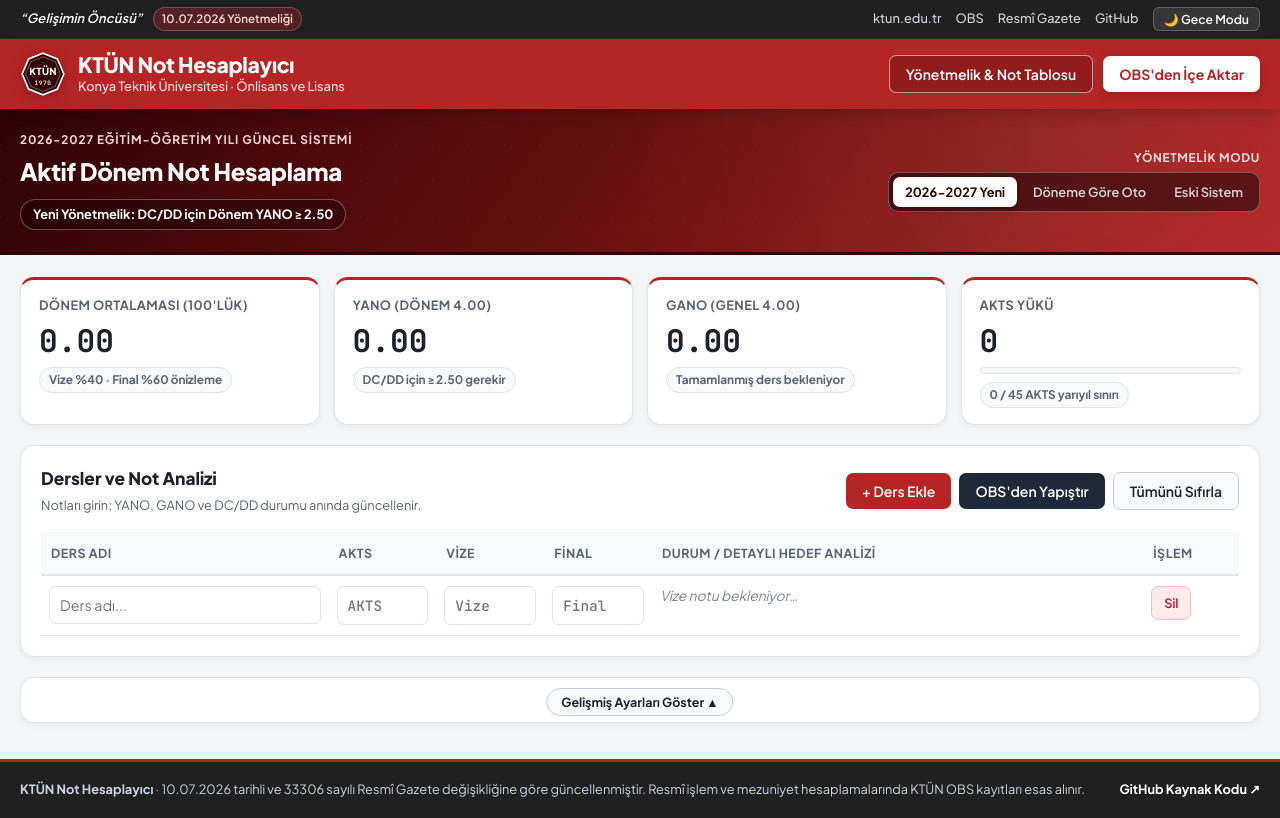
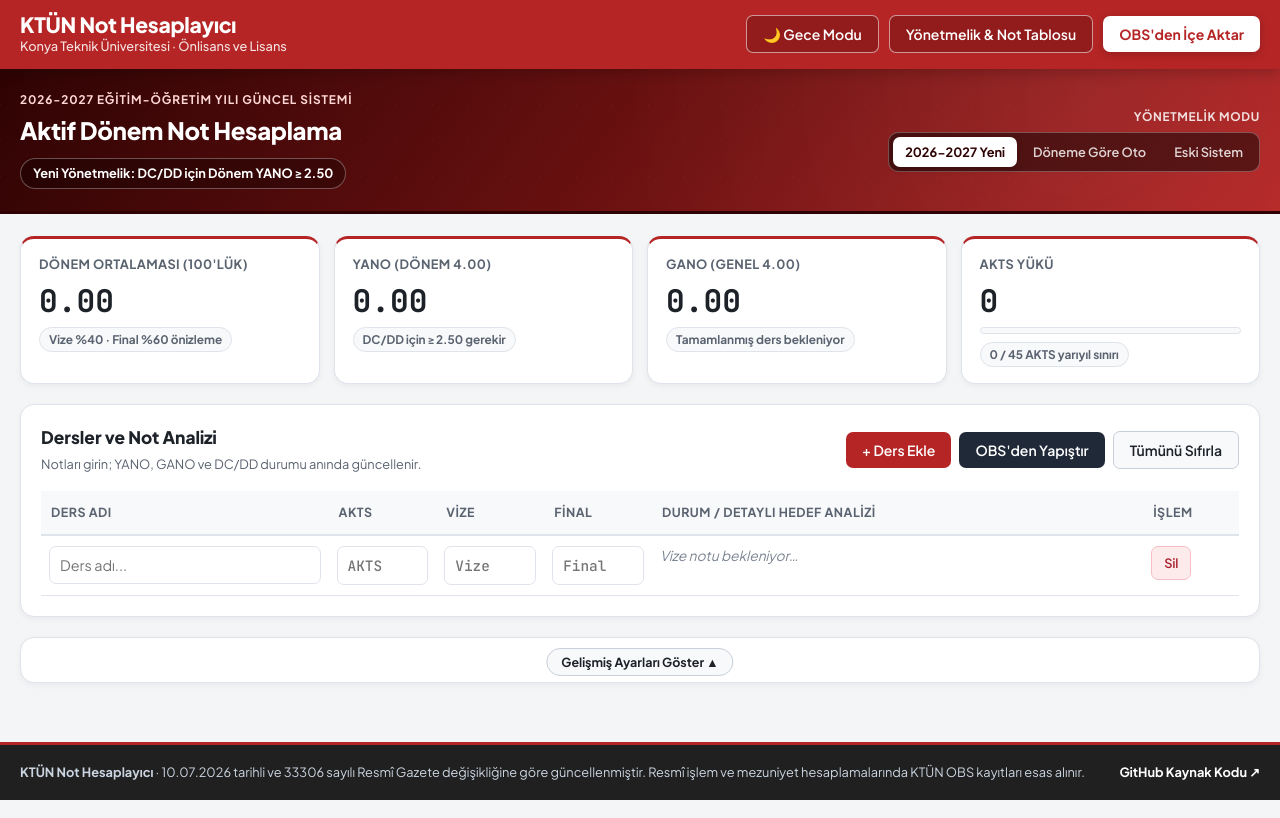
Before and after one commit to halilbozoglu/website, a plain HTML site: page index.html in a window 1280 px wide. Drawn offline with Linux system fonts and the light colour scheme.

Commit message:
Remove top utility bar and KTUN emblem from navbar

```diff
--- a/index.html
+++ b/index.html
@@ -8,7 +8,7 @@
     <link rel="preconnect" href="https://fonts.googleapis.com">
     <link rel="preconnect" href="https://fonts.gstatic.com" crossorigin>
     <link href="https://fonts.googleapis.com/css2?family=JetBrains+Mono:wght@500;600;700&family=Plus+Jakarta+Sans:wght@400;500;600;700;800&display=swap" rel="stylesheet">
-    <link rel="stylesheet" href="style.css?v=18">
+    <link rel="stylesheet" href="style.css?v=19">
     <script>
         (function () {
             try {
@@ -20,36 +20,10 @@
 </head>
 
 <body>
-    <!-- 1. Üst Kurumsal Şerit (#202020) -->
-    <div class="ktun-topbar">
-        <div class="shell topbar-inner">
-            <div class="topbar-left">
-                <span class="topbar-motto">“Gelişimin Öncüsü”</span>
-                <span class="topbar-reg-badge">10.07.2026 Yönetmeliği</span>
-            </div>
-            <nav class="topbar-right" aria-label="Kurumsal bağlantılar">
-                <a href="https://www.ktun.edu.tr/" target="_blank" rel="noopener noreferrer">ktun.edu.tr</a>
-                <a href="https://obsogrenci.ktun.edu.tr/" target="_blank" rel="noopener noreferrer">OBS</a>
-                <a href="https://www.resmigazete.gov.tr/eskiler/2026/07/20260710-3.htm" target="_blank" rel="noopener noreferrer">Resmî Gazete</a>
-                <a href="https://github.com/halilbozoglu/website" target="_blank" rel="noopener noreferrer">GitHub</a>
-                <button type="button" class="theme-toggle-btn" id="themeToggleBtn">🌙 Gece Modu</button>
-            </nav>
-        </div>
-    </div>
-
-    <!-- 2. Ana KTÜN Kırmızı Navbar (#b52525) -->
+    <!-- 1. Ana KTÜN Kırmızı Navbar (#b52525) -->
     <header class="ktun-navbar">
         <div class="shell navbar-inner">
             <div class="brand-group">
-                <div class="brand-emblem" aria-hidden="true">
-                    <svg viewBox="0 0 64 64" width="46" height="46" fill="none" xmlns="http://www.w3.org/2000/svg">
-                        <polygon points="32,3 52,11 61,32 52,53 32,61 12,53 3,32 12,11" fill="#2f0303" stroke="#ffffff" stroke-width="2.2" />
-                        <polygon points="32,8 49,15 56,32 49,49 32,56 15,49 8,32 15,15" fill="none" stroke="rgba(255,255,255,0.4)" stroke-width="1.2" />
-                        <rect x="20" y="20" width="24" height="24" transform="rotate(45 32 32)" fill="none" stroke="rgba(255,255,255,0.22)" stroke-width="1" />
-                        <text x="32" y="34" text-anchor="middle" fill="#ffffff" font-family="Plus Jakarta Sans, sans-serif" font-weight="800" font-size="13.5" letter-spacing="0.5">KTÜN</text>
-                        <text x="32" y="47" text-anchor="middle" fill="#f7d7d7" font-family="JetBrains Mono, monospace" font-weight="700" font-size="8.5" letter-spacing="0.8">1970</text>
-                    </svg>
-                </div>
                 <div class="brand-text">
                     <h1 class="brand-title">KTÜN Not Hesaplayıcı</h1>
                     <p class="brand-subtitle">Konya Teknik Üniversitesi · Önlisans ve Lisans</p>
@@ -57,6 +31,7 @@
             </div>
 
             <div class="navbar-actions">
+                <button type="button" class="btn btn-nav-outline theme-toggle-btn" id="themeToggleBtn">🌙 Gece Modu</button>
                 <button type="button" class="btn btn-nav-outline" id="openRegModalBtn">
                     Yönetmelik &amp; Not Tablosu
                 </button>
--- a/style.css
+++ b/style.css
@@ -103,86 +103,7 @@ body {
     padding: 0 20px;
 }
 
-/* --- 1. Üst Kurumsal Şerit (#202020) --- */
-.ktun-topbar {
-    background-color: var(--ktun-bar-dark);
-    color: #e2e5ea;
-    font-size: 0.8rem;
-    border-bottom: 1px solid rgba(255, 255, 255, 0.08);
-}
-
-.topbar-inner {
-    display: flex;
-    align-items: center;
-    justify-content: space-between;
-    gap: 12px;
-    min-height: 38px;
-    padding-top: 6px;
-    padding-bottom: 6px;
-    flex-wrap: wrap;
-}
-
-.topbar-left {
-    display: flex;
-    align-items: center;
-    gap: 10px;
-}
-
-.topbar-motto {
-    font-style: italic;
-    font-weight: 600;
-    color: #ffffff;
-    letter-spacing: 0.2px;
-}
-
-.topbar-reg-badge {
-    background: rgba(181, 37, 37, 0.35);
-    border: 1px solid rgba(255, 255, 255, 0.2);
-    color: #ffdada;
-    padding: 2px 8px;
-    border-radius: 999px;
-    font-size: 0.72rem;
-    font-weight: 600;
-}
-
-.topbar-right {
-    display: flex;
-    align-items: center;
-    gap: 14px;
-    flex-wrap: wrap;
-}
-
-.topbar-right a {
-    color: #d0d5dd;
-    text-decoration: none;
-    font-weight: 500;
-    transition: color 0.15s ease;
-}
-
-.topbar-right a:hover {
-    color: #ffffff;
-    text-decoration: underline;
-}
-
-.theme-toggle-btn {
-    background: rgba(255, 255, 255, 0.1);
-    color: #ffffff;
-    border: 1px solid rgba(255, 255, 255, 0.22);
-    border-radius: 6px;
-    padding: 3px 10px;
-    font-size: 0.76rem;
-    font-weight: 600;
-    font-family: inherit;
-    cursor: pointer;
-    transition: background 0.15s ease, border-color 0.15s ease;
-}
-
-.theme-toggle-btn:hover {
-    background: rgba(255, 255, 255, 0.2);
-    border-color: rgba(255, 255, 255, 0.4);
-}
-
-/* --- 2. Ana KTÜN Kırmızı Navbar (#b52525) --- */
+/* --- 1. Ana KTÜN Kırmızı Navbar (#b52525) --- */
 .ktun-navbar {
     background-color: var(--ktun-red);
     color: #ffffff;
@@ -205,15 +126,6 @@ body {
 .brand-group {
     display: flex;
     align-items: center;
-    gap: 12px;
-}
-
-.brand-emblem {
-    display: flex;
-    align-items: center;
-    justify-content: center;
-    flex-shrink: 0;
-    filter: drop-shadow(0 2px 6px rgba(0, 0, 0, 0.25));
 }
 
 .brand-title {
@@ -235,6 +147,10 @@ body {
     align-items: center;
     gap: 10px;
     flex-wrap: wrap;
+}
+
+.theme-toggle-btn {
+    white-space: nowrap;
 }
 
 .btn {
@@ -1223,11 +1139,6 @@ details.target-details summary {
         padding: 0 12px;
     }
 
-    .topbar-inner {
-        justify-content: center;
-        text-align: center;
-    }
-
     .navbar-inner {
         flex-direction: column;
         align-items: flex-start;
@@ -1238,7 +1149,8 @@ details.target-details summary {
     }
 
     .navbar-actions .btn {
-        flex: 1;
+        flex: 1 1 auto;
+        white-space: nowrap;
     }
 
     .hero-right {
```
